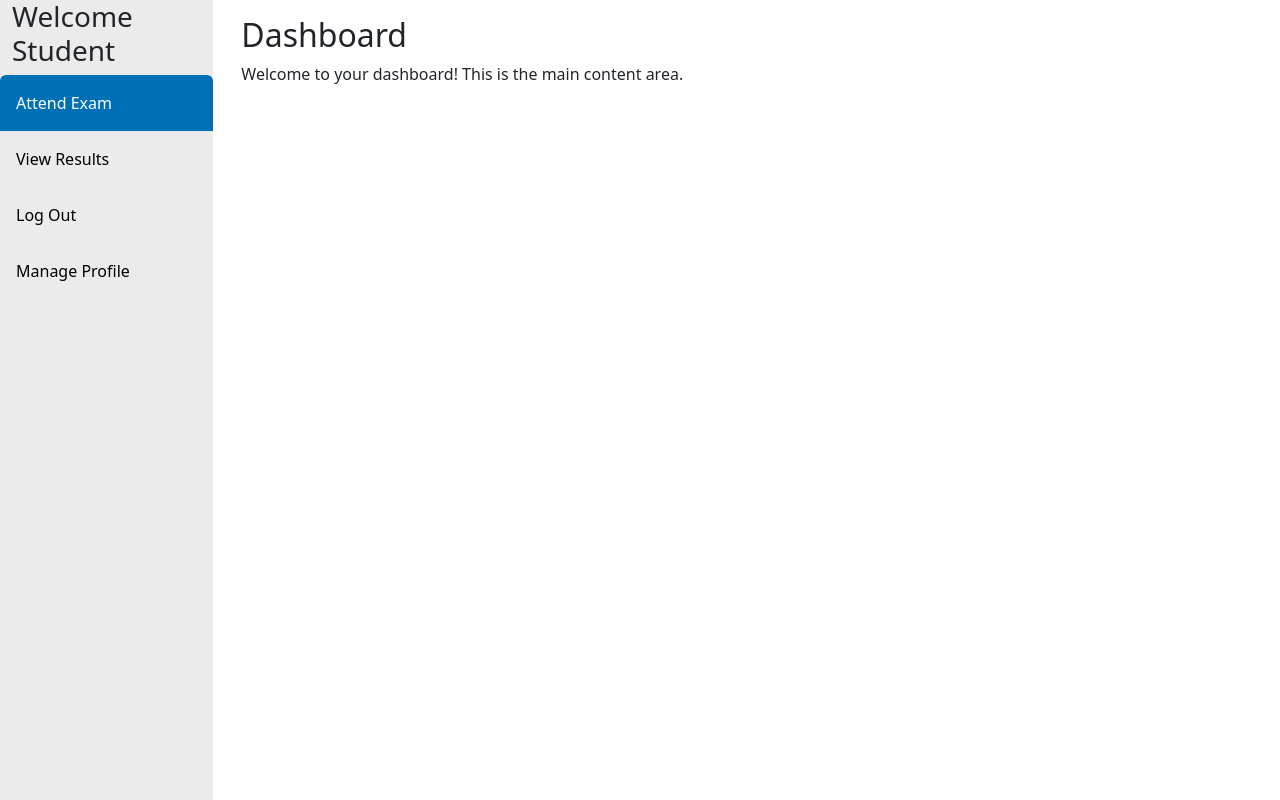
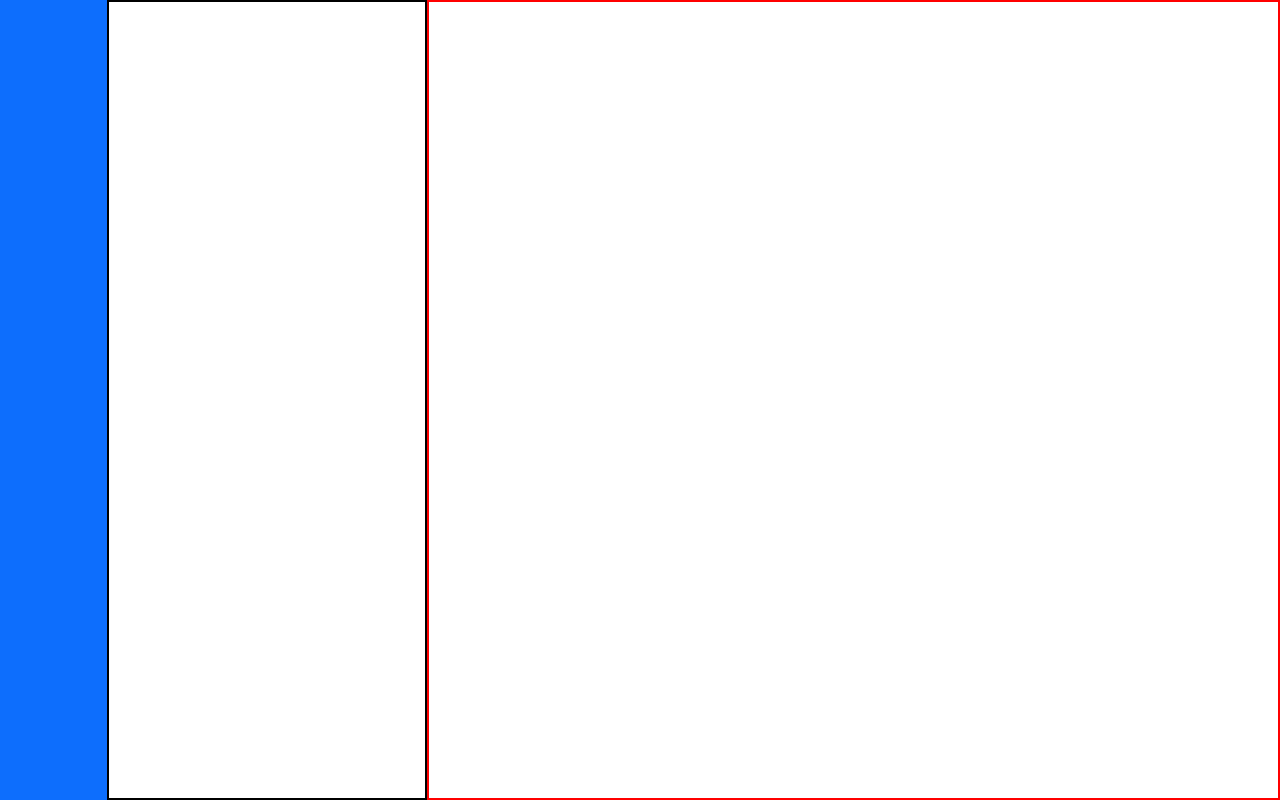
Before and after one commit to AnkitBorude/Coding-Exam-App, an Angular app: page /homepage/student-login in a window 1280 px wide. Built offline with nearby package versions, Linux system fonts and the light colour scheme.

Commit message:
latest commit

```diff
--- a/src/app/app.component.html
+++ b/src/app/app.component.html
@@ -1 +1,2 @@
-<app-student-dashboard></app-student-dashboard>
+<!-- <app-student-dashboard></app-student-dashboard> -->
+<app-examination></app-examination>
--- a/src/app/app.module.ts
+++ b/src/app/app.module.ts
@@ -10,6 +10,7 @@ import { AdminRegisterComponent } from './home-page/admin-register/admin-registe
 import { StudentRegisterComponent } from './home-page/student-register/student-register.component';
 import { AdminDashboardComponent } from './admin-dashboard/admin-dashboard.component';
 import { StudentDashboardComponent } from './student-dashboard/student-dashboard.component';
+import { ExaminationComponent } from './examination/examination.component';
 @NgModule({
   declarations: [
     AppComponent,
@@ -19,7 +20,8 @@ import { StudentDashboardComponent } from './student-dashboard/student-dashboard
     AdminRegisterComponent,
     StudentRegisterComponent,
     AdminDashboardComponent,
-    StudentDashboardComponent
+    StudentDashboardComponent,
+    ExaminationComponent
   ],
   imports: [
     BrowserModule,
--- /dev/null
+++ b/src/app/examination/examination.component.html
@@ -0,0 +1,13 @@
+<div class="container-fluid" style="height: 100vh;">
+    <div class="row" style="height:100%">
+        <div class="col-1 bg-primary text-white p-3" style="height: 100%;">
+            <!-- Content for the first column -->
+        </div>
+        <div class="col-3" style="height: 100%; border: 2px solid black">
+            <!-- Content for the second column -->
+        </div>
+        <div class="col-8" style="height: 100%; border: 2px solid red;">
+            <!-- Content for the third column -->
+        </div>
+    </div>
+</div>
```
Also changed, not shown: src/app/examination/examination.component.ts (added, +10 -0 lines), src/app/examination/examination.component.css (added).
